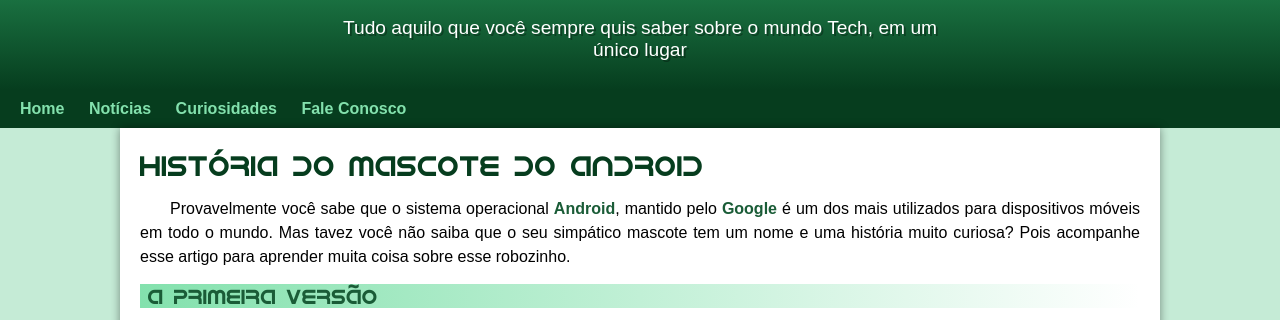
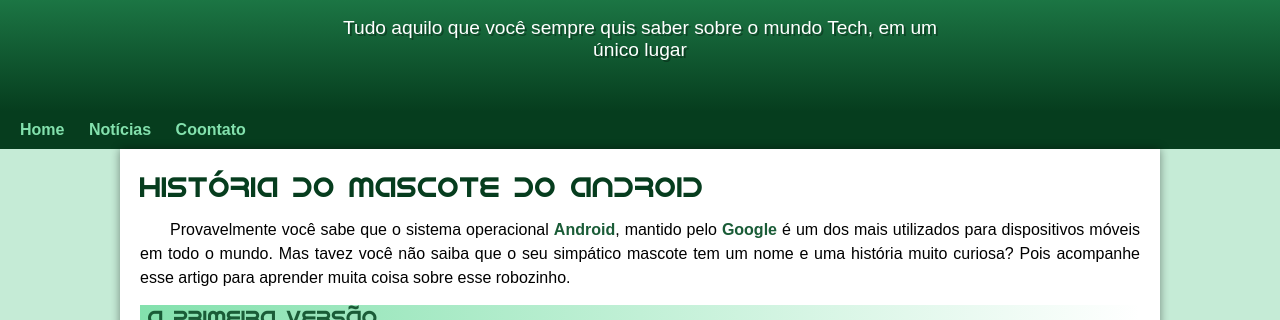
Before and after one commit to MayconBragarj/Projeto-android, a plain HTML site: page index.html in a window 1280 px wide. Shown: the part 100-420 px from the top of the page. Drawn offline with Linux system fonts and the light colour scheme.

Commit message:
Problema de Padding corrigido
.

```diff
--- a/estilo/style.css
+++ b/estilo/style.css
@@ -59,7 +59,7 @@ header > p {
     padding-right: 10px;
     padding-left: 10px;
     margin: auto;
-    margin-bottom: 20px ;
+    padding-bottom: 50px;
     text-shadow: 2px 2px 0px rgba(0,0,0,.315);
 
 
--- a/index.html
+++ b/index.html
@@ -16,8 +16,7 @@
     <nav>
         <a href="#">Home</a>
         <a href="#">Notícias</a>
-        <a href="#">Curiosidades</a>
-        <a href="#">Fale Conosco</a>
+        <a href="#">Coontato</a>
     </nav>
     <main>
         <article>
```
